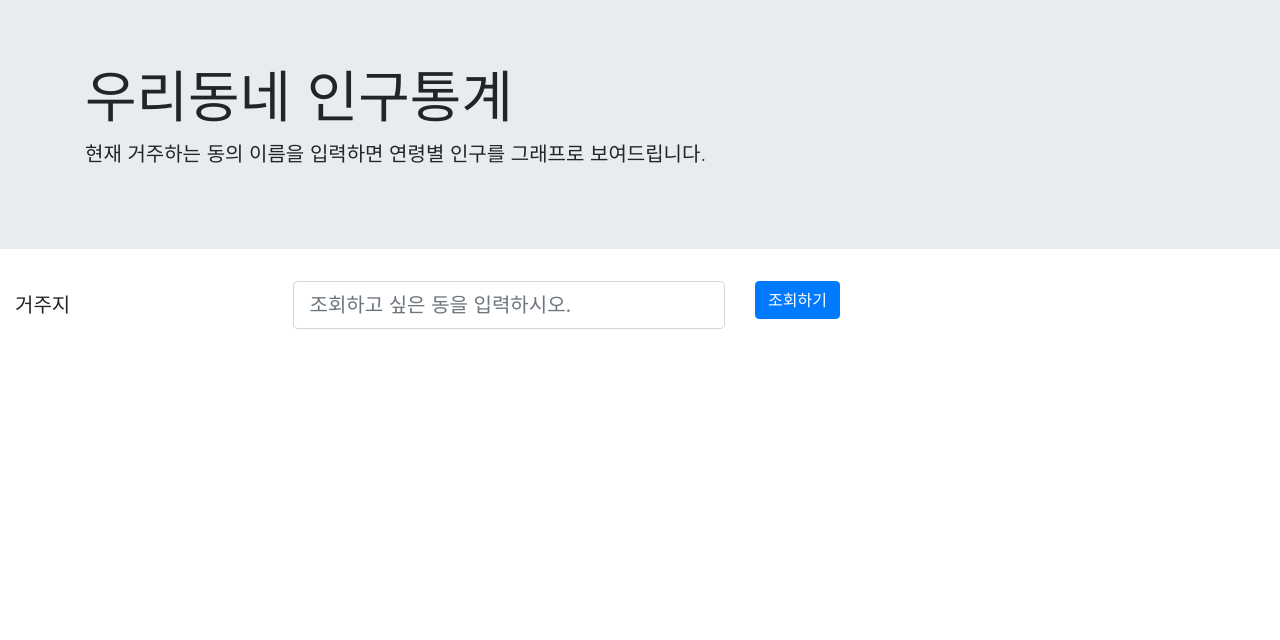
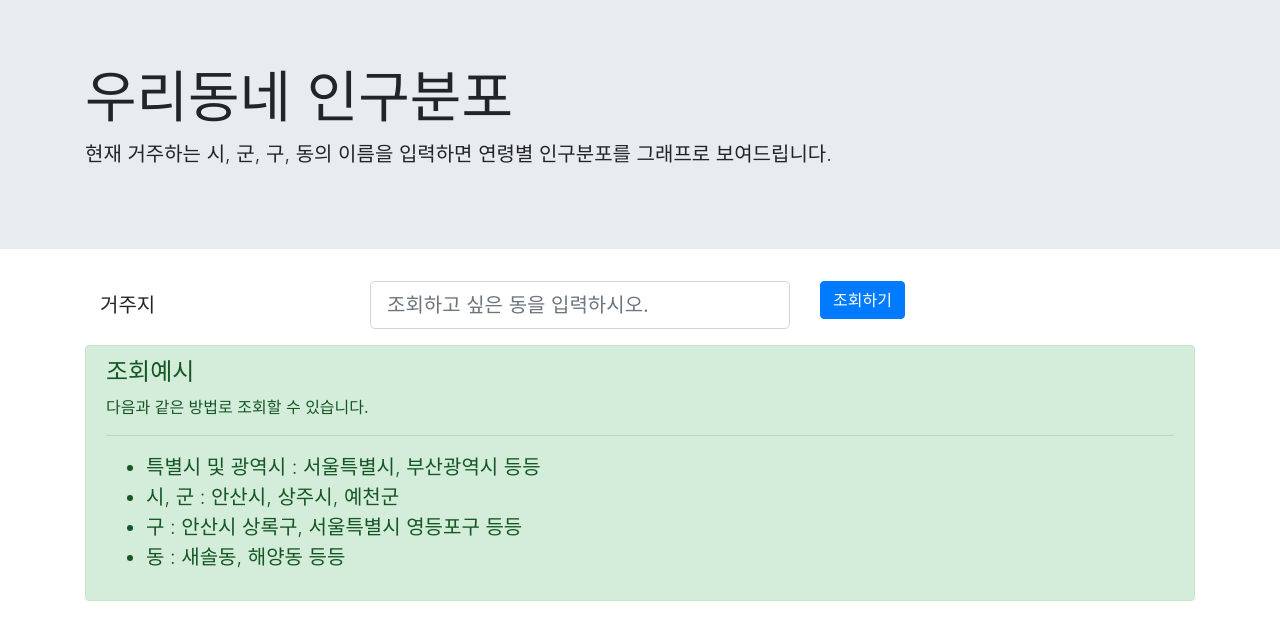
Before and after one commit to 951237/app_population_graph, a Flask app: page / in a window 1280 px wide. Shown: the top 640 px of the page. Run offline with Flask 2, Linux system fonts and the light colour scheme; parts of the project's set-up code (start-up, migrations or seed data) failed here and were passed over; some libraries are stand-ins or nearby versions.

Commit message:
Doc : V1.5 - 남, 여, 전체인구 표시 - 검색 안내 문구 포함

```diff
--- a/templates/index.html
+++ b/templates/index.html
@@ -1,59 +1,27 @@
-<!doctype html>
-<html lang="kor">
-
-<head>
-  <!-- Required meta tags -->
-  <meta charset="utf-8">
-  <meta name="viewport" content="width=device-width, initial-scale=1, shrink-to-fit=no">
-
-  <!-- Bootstrap CSS -->
-  <link rel="stylesheet" href="https://stackpath.bootstrapcdn.com/bootstrap/4.5.0/css/bootstrap.min.css"
-    integrity="sha384-9aIt2nRpC12Uk9gS9baDl411NQApFmC26EwAOH8WgZl5MYYxFfc+NcPb1dKGj7Sk" crossorigin="anonymous">
-
-  <title>우리동네 인구통계!</title>
-</head>
-
-<body>
-  <div class="jumbotron jumbotron-fluid">
-    <div class="container">
-      <h1 class="display-4">우리동네 인구통계</h1>
-      <p class="lead">현재 거주하는 동의 이름을 입력하면 연령별 인구를 그래프로 보여드립니다.</p>
-    </div>
-  </div>
+{% extends "base.html" %}
+{% block content %}
 <form action="/" method="post">
   <div class="form-group row container">
-      <label for="colFormLabelLg" class="col-sm-3 col-form-label col-form-label-lg">거주지</label>
+    <label class="col-sm-3 col-form-label col-form-label-lg" for="colFormLabelLg">거주지</label>
     <div class="col-sm-5">
-        <input type="text" class="form-control form-control-lg" name="city" placeholder="조회하고 싶은 동을 입력하시오.">
+      <input class="form-control form-control-lg" name="city" placeholder="조회하고 싶은 동을 입력하시오." type="text">
     </div>
     <div class="col-sm-3">
-        <button type="submit" class="btn btn-primary">조회하기</button>
+      <button class="btn btn-primary" type="submit">조회하기</button>
     </div>
   </div>
 </form>
-  {% if city %}
-  <h4 class="title">{{ city }}</h4>
-  {% endif %}
-  {% if df_man %}
-  <p class="_print">{{ df_man }}</p>
-  {% endif %}
-  <!--  <div class="graph">-->
-<!--    {% if True %}-->
-<!--    <img src="{{ url_for('static', filename=image_file) }}">-->
-<!--    {% endif %}-->
-<!--  </div>-->
+<P></P>
 
-  <!-- Optional JavaScript -->
-  <!-- jQuery first, then Popper.js, then Bootstrap JS -->
-  <script src="https://code.jquery.com/jquery-3.5.1.slim.min.js"
-    integrity="sha384-DfXdz2htPH0lsSSs5nCTpuj/zy4C+OGpamoFVy38MVBnE+IbbVYUew+OrCXaRkfj"
-    crossorigin="anonymous"></script>
-  <script src="https://cdn.jsdelivr.net/npm/popper.js@1.16.0/dist/umd/popper.min.js"
-    integrity="sha384-Q6E9RHvbIyZFJoft+2mJbHaEWldlvI9IOYy5n3zV9zzTtmI3UksdQRVvoxMfooAo"
-    crossorigin="anonymous"></script>
-  <script src="https://stackpath.bootstrapcdn.com/bootstrap/4.5.0/js/bootstrap.min.js"
-    integrity="sha384-OgVRvuATP1z7JjHLkuOU7Xw704+h835Lr+6QL9UvYjZE3Ipu6Tp75j7Bh/kR0JKI"
-    crossorigin="anonymous"></script>
-</body>
-
-</html>
+<div class="alert alert-success" role="alert">
+  <h4 class="alert-heading">조회예시</h4>
+  <p>다음과 같은 방법로 조회할 수 있습니다.</p>
+  <hr>
+  <ul>
+    <li class="lead">특별시 및 광역시 : 서울특별시, 부산광역시 등등</li>
+    <li class="lead">시, 군 : 안산시, 상주시, 예천군</li>
+    <li class="lead">구 : 안산시 상록구, 서울특별시 영등포구 등등</li>
+    <li class="lead">동 : 새솔동, 해양동 등등</li>
+  </ul>
+</div>
+{% endblock %}
```
Also changed, not shown: templates/result.html (+4 -3 lines). Lines whose indentation alone changed are shown as unchanged.
